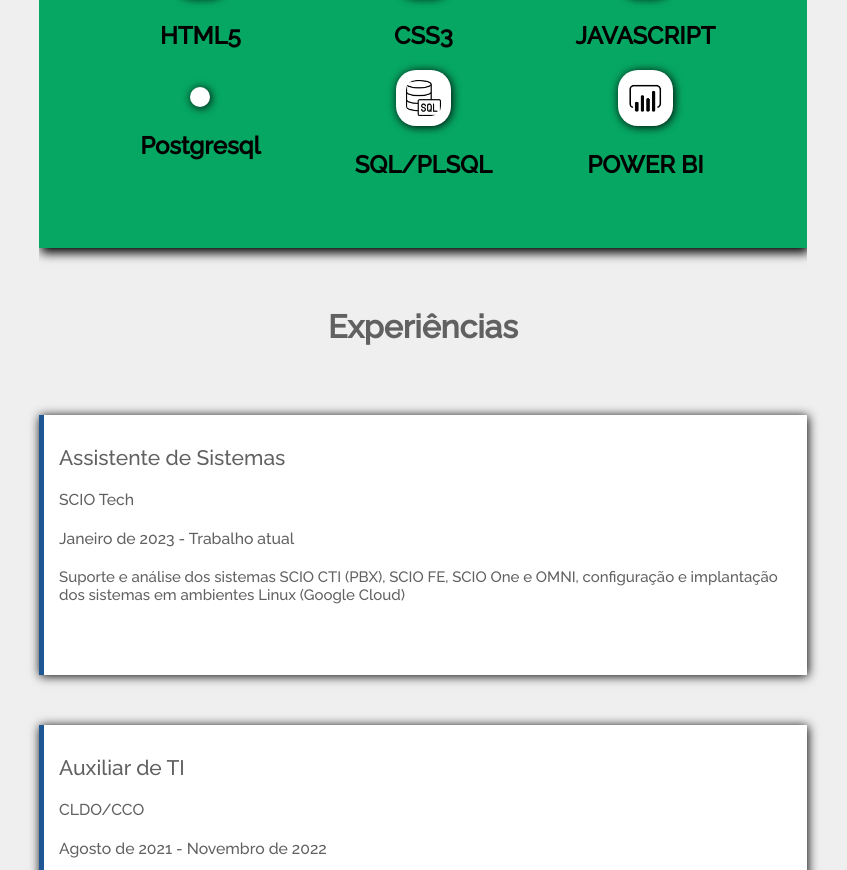
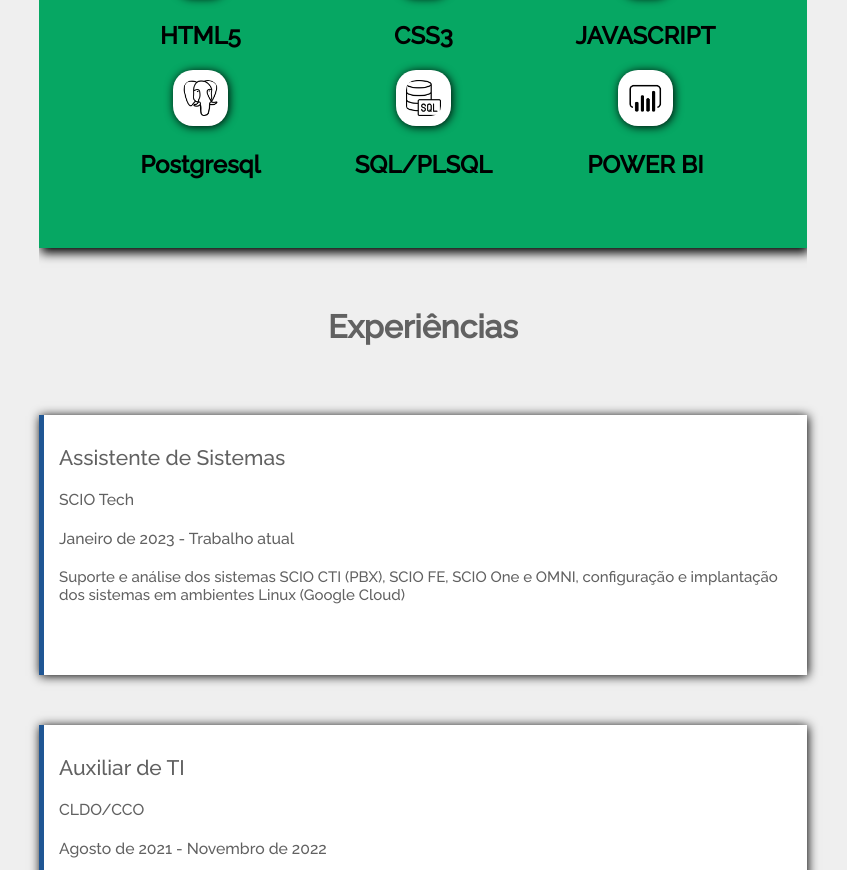
Before and after one commit to IsaacPintoRamos/My-Website---Portfolio, a plain HTML site: page index.html in a window 1280 px wide. Shown: the part 2223-3093 px from the top of the page, without its empty margins (217-1064 px from the left). Drawn offline with nearby package versions, Linux system fonts and the light colour scheme; a web font is replaced by a local one.

Commit message:
Icon postgres

```diff
--- a/index.html
+++ b/index.html
@@ -8,6 +8,7 @@
     <link rel="stylesheet" href="https://fonts.googleapis.com/css?family=Roboto:300,400,500,700|Google+Sans:400,500,700|Google+Sans+Text:400&lang=pt">
     <link href='https://fonts.googleapis.com/css?family=Raleway:500' rel='stylesheet' type='text/css'>
     <link rel="stylesheet" href="https://unpkg.com/aos@next/dist/aos.css" />
+    <link rel="stylesheet" href="https://cdn.jsdelivr.net/gh/devicons/devicon@v2.15.1/devicon.min.css">
     <title>My Website</title>
 </head>
 <body>
@@ -135,7 +136,7 @@
                     <div  data-aos ="flip-left"class="card-skill-icon-02"><img class="card-skills-model-img" src="./private/assets/Images/img-skills/css3.png" alt=""><div class="card-skills-name"><h2>CSS3</h2></div></div>
                     <div data-aos ="flip-left" class="card-skill-icon-03"><img class="card-skills-model-img" src="./private/assets/Images/img-skills/js.png" alt=""><div class="card-skills-name"><h2>JAVASCRIPT</h2></div></div>
 
-                    <div data-aos ="flip-right" class="card-skill-icon-04"><img class="card-skills-model-img" src="./private/assets/Images/img-skills/ts.png" alt=""><div class="card-skills-name"><h2>Postgresql</h2></div></div>
+                    <div data-aos ="flip-right" class="card-skill-icon-04"><img class="card-skills-model-img" src="./private/assets/Images/img-skills/postgres.png" alt=""><div class="card-skills-name"><h2>Postgresql</h2></div></div>
                     <div data-aos ="flip-right" class="card-skill-icon-05"><img class="card-skills-model-img" src="./private/assets/Images/img-skills/sql.png" alt=""><div class="card-skills-name"><h2>SQL/PLSQL</h2></div></div>
                     <div data-aos ="flip-right" class="card-skill-icon-06"><img class="card-skills-model-img" src="./private/assets/Images/img-skills/pbi.png" alt=""><div class="card-skills-name"><h2>POWER BI</h2></div></div>
                 <!--CARD SKILLS LINE 1-->
```
Also changed, not shown: private/assets/Images/img-skills/postgres.png (added).
